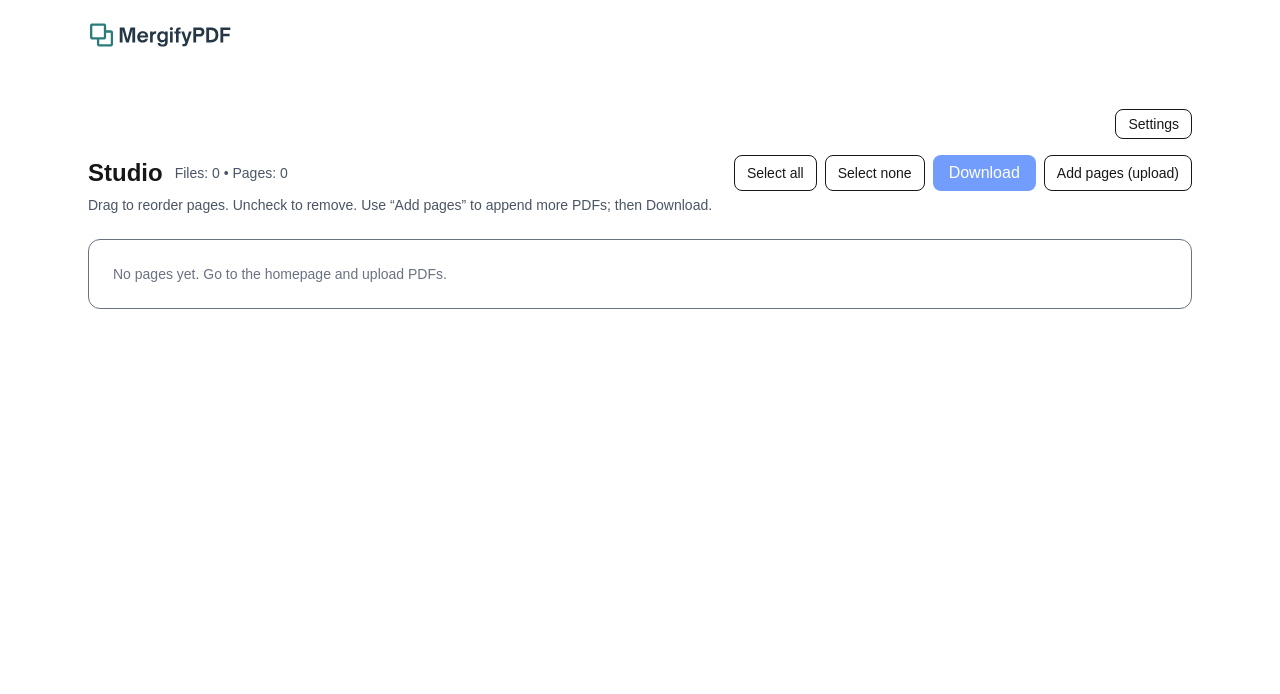
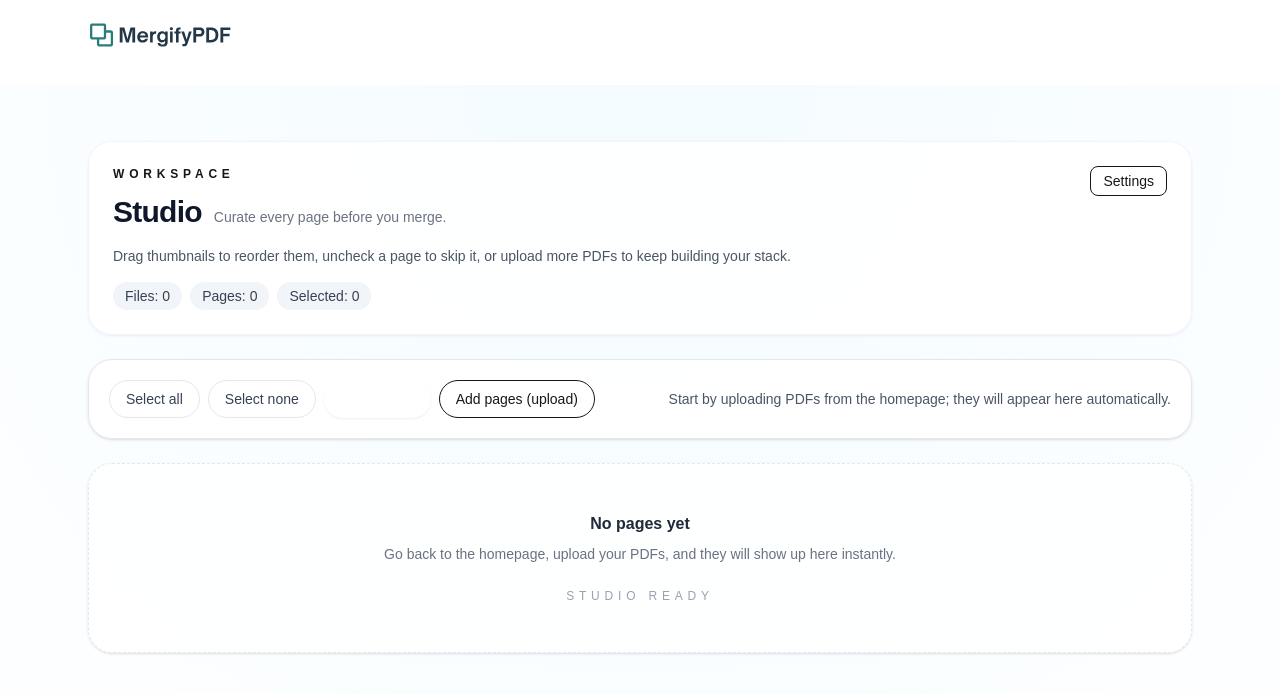
Before and after one commit to Mergify2020/mergifypdf, a Next.js app: page /studio in a window 1280 px wide. Shown: the top 694 px of the page. Built offline with nearby package versions, Linux system fonts and the light colour scheme.

Commit message:
feat: refresh studio interface

```diff
--- a/src/app/studio/page.tsx
+++ b/src/app/studio/page.tsx
@@ -56,24 +56,27 @@ function SortableThumb({
       style={style}
       {...attributes}
       {...listeners}
-      className={`rounded-xl border p-2 ${!item.keep ? "opacity-45" : ""}`}
+      className={`relative rounded-2xl border border-slate-200 bg-white/95 p-3 shadow-sm transition hover:-translate-y-0.5 hover:border-slate-300 focus-within:ring-2 focus-within:ring-brand/30 ${
+        !item.keep ? "opacity-50" : ""
+      }`}
     >
-      <label className="flex items-start gap-2 cursor-pointer select-none">
+      <label className="flex cursor-pointer select-none flex-col gap-3">
+        <div className="flex items-center justify-between text-xs text-gray-500">
+          <span className="text-sm font-semibold text-gray-800">Page {index + 1}</span>
           <input
             type="checkbox"
             checked={item.keep}
             onChange={() => toggleKeep(index)}
             aria-label={`Keep page ${index + 1}`}
+            className="h-4 w-4 rounded border-slate-300 text-brand focus-visible:outline-none focus-visible:ring-2 focus-visible:ring-brand/40"
           />
-        <div className="text-xs w-full">
-          <div className="text-gray-700 font-medium mb-1">Page {index + 1}</div>
+        </div>
         {/* eslint-disable-next-line @next/next/no-img-element */}
         <img
           src={item.thumb}
           alt={`Page ${index + 1}`}
-            className="w-full h-auto rounded-md border pointer-events-none"
+          className="pointer-events-none w-full rounded-xl border border-slate-100 bg-slate-50 shadow-sm"
         />
-        </div>
       </label>
     </li>
   );
@@ -258,34 +261,64 @@ function StudioClient() {
   }
 
   const itemsIds = useMemo(() => pages.map((p) => p.id), [pages]);
+  const keptCount = useMemo(() => pages.filter((p) => p.keep).length, [pages]);
+  const downloadDisabled = busy || keptCount === 0;
 
   return (
-    <main className="mx-auto max-w-6xl p-6">
-      {/* Top-right Settings */}
-      <div className="flex justify-end mb-4">
+    <main className="min-h-screen bg-[radial-gradient(circle_at_top,_#f3fbff,_#ffffff)]">
+      <div className="mx-auto flex max-w-6xl flex-col gap-6 px-4 py-10 lg:px-6 lg:py-14">
+        <div className="rounded-3xl border border-slate-100 bg-white/90 p-6 shadow-sm shadow-slate-200/60 backdrop-blur">
+          <div className="flex flex-wrap items-start gap-4">
+            <div className="min-w-[220px] flex-1 space-y-4">
+              <div>
+                <p className="text-xs font-semibold uppercase tracking-[0.4em] text-brand">Workspace</p>
+                <div className="mt-3 flex flex-wrap items-baseline gap-3">
+                  <h1 className="text-3xl font-semibold tracking-tight text-slate-900">Studio</h1>
+                  <span className="text-sm text-gray-500">Curate every page before you merge.</span>
+                </div>
+              </div>
+              <p className="text-sm text-gray-600">
+                Drag thumbnails to reorder them, uncheck a page to skip it, or upload more PDFs to keep building your
+                stack.
+              </p>
+              <div className="flex flex-wrap gap-2 text-sm font-medium text-gray-700">
+                <span className="rounded-full bg-slate-100 px-3 py-1">Files: {sources.length}</span>
+                <span className="rounded-full bg-slate-100 px-3 py-1">Pages: {pages.length}</span>
+                <span className="rounded-full bg-slate-100 px-3 py-1">Selected: {keptCount}</span>
+              </div>
+            </div>
+            <div className="ml-auto shrink-0">
               <SettingsMenu />
             </div>
+          </div>
+        </div>
 
-      <header className="flex items-center gap-3">
-        <h1 className="text-2xl font-semibold">Studio</h1>
-        <span className="text-sm text-gray-600">
-          Files: {sources.length} • Pages: {pages.length}
-        </span>
-        <div className="ml-auto flex gap-2">
-          <button className="rounded-lg border px-3 py-1 text-sm" onClick={() => selectAll(true)}>
+        <div className="rounded-3xl border border-slate-200 bg-white/95 p-5 shadow-sm">
+          <div className="flex flex-col gap-4 lg:flex-row lg:items-center">
+            <div className="flex flex-wrap gap-2">
+              <button
+                className="rounded-full border border-slate-200 bg-white px-4 py-2 text-sm font-medium text-gray-700 transition hover:border-slate-300 hover:bg-slate-50 focus-visible:outline-none focus-visible:ring-2 focus-visible:ring-brand focus-visible:ring-offset-2"
+                onClick={() => selectAll(true)}
+              >
                 Select all
               </button>
-          <button className="rounded-lg border px-3 py-1 text-sm" onClick={() => selectAll(false)}>
+              <button
+                className="rounded-full border border-slate-200 bg-white px-4 py-2 text-sm font-medium text-gray-700 transition hover:border-slate-300 hover:bg-slate-50 focus-visible:outline-none focus-visible:ring-2 focus-visible:ring-brand focus-visible:ring-offset-2"
+                onClick={() => selectAll(false)}
+              >
                 Select none
               </button>
               <button
-            className="rounded-lg bg-blue-600 px-4 py-1.5 text-white disabled:opacity-60"
+                className="rounded-full bg-brand px-5 py-2 text-sm font-semibold text-white shadow-sm transition hover:bg-[#256b6b] focus-visible:outline-none focus-visible:ring-2 focus-visible:ring-brand focus-visible:ring-offset-2 disabled:cursor-not-allowed disabled:opacity-60"
                 onClick={handleDownload}
-            disabled={busy || pages.length === 0 || pages.every((p) => !p.keep)}
+                disabled={downloadDisabled}
               >
-            {busy ? "Building…" : "Download"}
+                {busy ? 'Building...' : 'Download'}
               </button>
-          <button className="rounded-lg border px-3 py-1 text-sm" onClick={handleAddClick}>
+              <button
+                className="rounded-full border border-brand/30 bg-brand/5 px-4 py-2 text-sm font-medium text-brand transition hover:bg-brand/10 focus-visible:outline-none focus-visible:ring-2 focus-visible:ring-brand focus-visible:ring-offset-2"
+                onClick={handleAddClick}
+              >
                 Add pages (upload)
               </button>
               <input
@@ -297,32 +330,50 @@ function StudioClient() {
                 onChange={handleAddChange}
               />
             </div>
-      </header>
+            <p className="text-sm text-gray-600 lg:ml-auto">
+              {pages.length === 0
+                ? 'Start by uploading PDFs from the homepage; they will appear here automatically.'
+                : 'Need more content? Upload another PDF—the current order stays intact.'}
+            </p>
+          </div>
+        </div>
 
-      <p className="text-sm text-gray-600 mt-1">
-        Drag to reorder pages. Uncheck to remove. Use “Add pages” to append more PDFs; then Download.
-      </p>
+        {error && (
+          <div className="rounded-2xl border border-red-200 bg-red-50 px-4 py-3 text-sm text-red-700 shadow-sm">
+            {error}
+          </div>
+        )}
 
-      {error && <div className="mt-3 text-sm text-red-600">{error}</div>}
-      {loading && <div className="mt-4 text-sm text-gray-600">Rendering previews…</div>}
+        {loading && (
+          <div className="rounded-2xl border border-slate-200 bg-white/80 px-4 py-3 text-sm text-gray-600 shadow-sm">
+            Rendering previews...
+          </div>
+        )}
 
         {!loading && pages.length > 0 && (
+          <div className="rounded-3xl border border-slate-100 bg-white/95 p-5 shadow-sm">
             <DndContext sensors={sensors} collisionDetection={closestCenter} onDragEnd={handleDragEnd}>
               <SortableContext items={itemsIds} strategy={rectSortingStrategy}>
-            <ul className="mt-5 grid grid-cols-2 sm:grid-cols-3 md:grid-cols-4 lg:grid-cols-6 gap-3">
+                <ul className="grid grid-cols-2 gap-3 sm:grid-cols-3 md:grid-cols-4 lg:grid-cols-6">
                   {pages.map((p, i) => (
                     <SortableThumb key={p.id} item={p} index={i} toggleKeep={toggleKeep} />
                   ))}
                 </ul>
               </SortableContext>
             </DndContext>
+          </div>
         )}
 
         {!loading && pages.length === 0 && (
-        <div className="mt-6 rounded-xl border p-6 text-sm text-gray-500">
-          No pages yet. Go to the homepage and upload PDFs.
+          <div className="rounded-3xl border border-dashed border-slate-200 bg-white/80 p-12 text-center shadow-sm">
+            <p className="text-base font-semibold text-gray-800">No pages yet</p>
+            <p className="mt-2 text-sm text-gray-500">
+              Go back to the homepage, upload your PDFs, and they will show up here instantly.
+            </p>
+            <p className="mt-6 text-xs uppercase tracking-[0.4em] text-gray-400">Studio ready</p>
           </div>
         )}
+      </div>
     </main>
   );
 }
```
Lines whose indentation alone changed are shown as unchanged.
